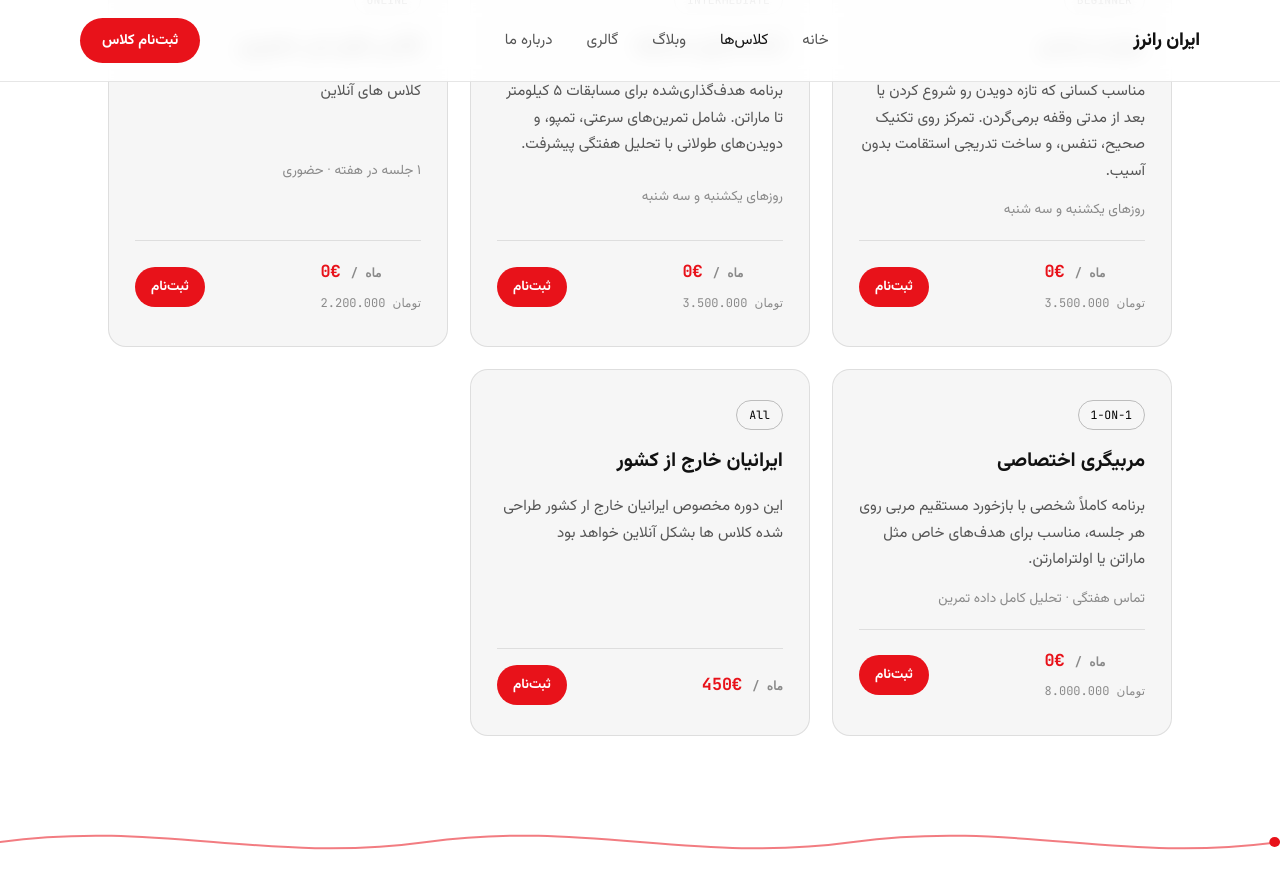
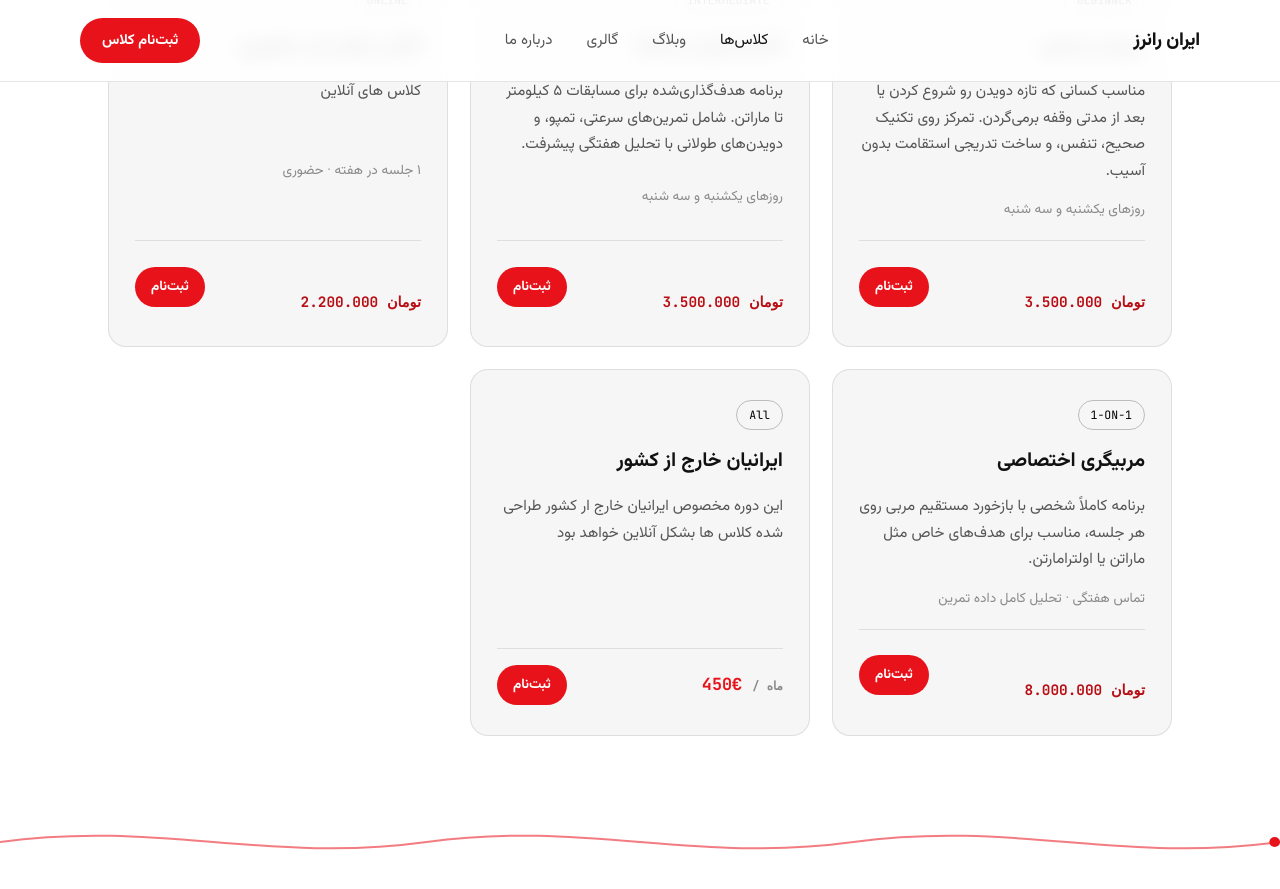
Before and after one commit to mojtabatavassolii-png/iranrunners-website, a Jekyll site: the page built from classes.html, in a window 1280 px wide and 900 px high, scrolled down 457 px. Shown: the top 889 px of the window. Built offline with Jekyll 4.4.1, drawn with Linux system fonts in a browser that asks for light colours.

Commit message:
Update classes.html

```diff
--- a/classes.html
+++ b/classes.html
@@ -22,7 +22,10 @@
         <p class="desc">{{ c.description }}</p>
         <p class="desc" style="font-size:0.85rem;color:var(--text-faint);">{{ c.schedule }}</p>
         <div class="meta">
-          <span class="price">{{ c.price }}€ <small>/ ماه</small>{% if c.price_toman %}<br><small style="color:var(--text-faint);font-weight:500;">{{ c.price_toman }} تومان</small>{% endif %}</span>
+          <span class="price">
+            {% if c.price and c.price != 0 %}{{ c.price }}€ <small>/ ماه</small>{% endif %}
+            {% if c.price_toman %}<br><small style="color:var(--accent-sunrise-dim);font-weight:700;font-size:0.9rem;">{{ c.price_toman }} تومان</small>{% endif %}
+          </span>
           <a href="#register" class="enroll">ثبت‌نام</a>
         </div>
       </div>
```
